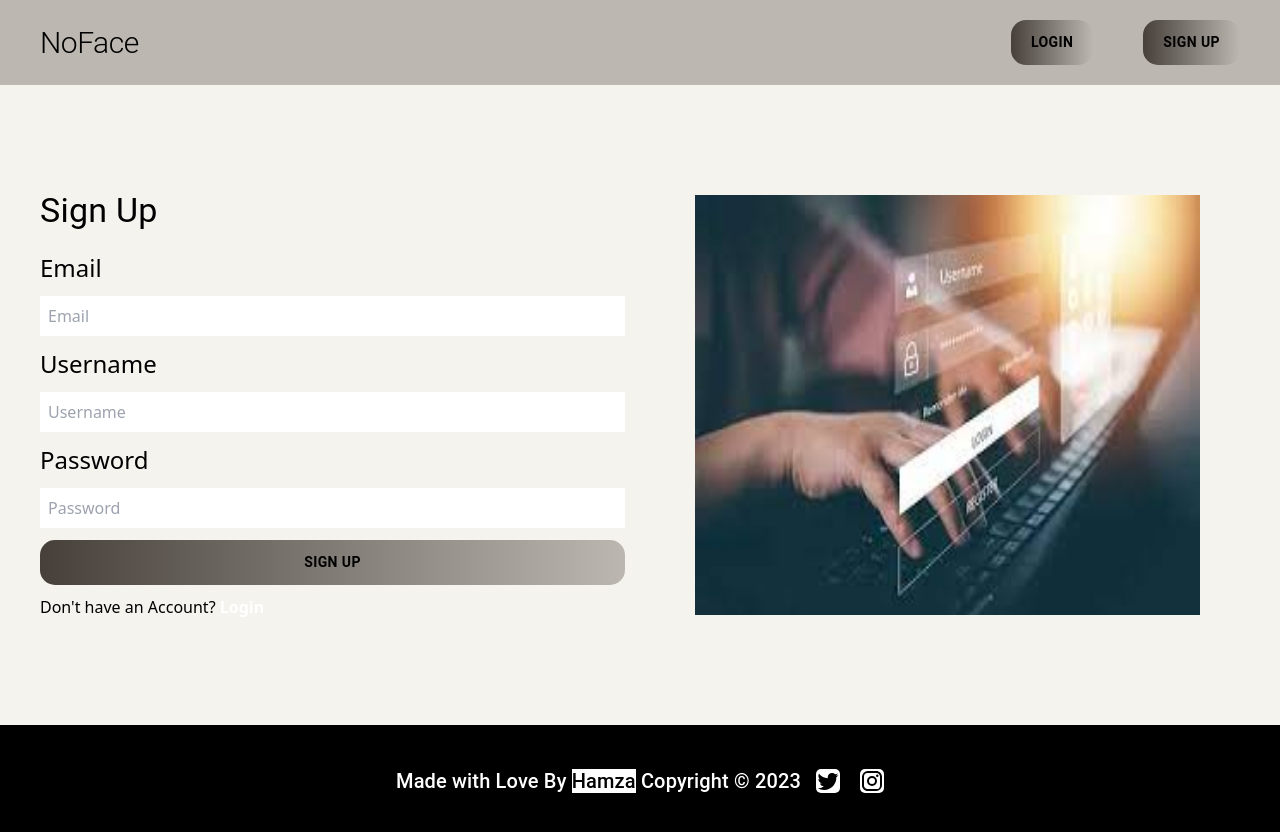
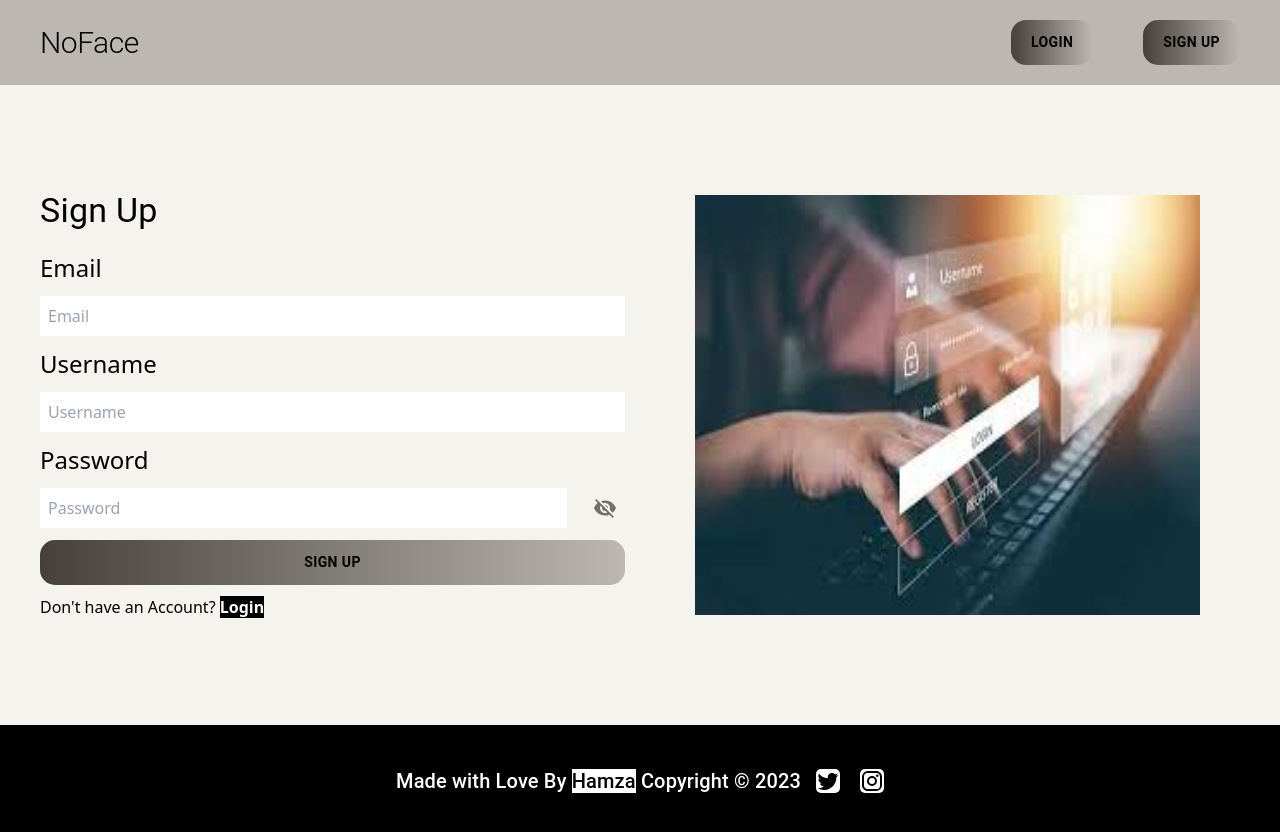
Before and after one commit to canhamzacode/Anonymous, a React (Vite) app: page /signup in a window 1280 px wide. Shown: the top 832 px of the page. Built offline with nearby package versions, Linux system fonts and the light colour scheme; no server answers.

Commit message:
made corrections

```diff
--- a/src/components/TopCategories.jsx
+++ b/src/components/TopCategories.jsx
@@ -62,7 +62,7 @@ const TopCategories = () => {
                     Our Anonymous Messaging App comes along with many great features. Here we are going to list some of them. Have a look below.
                 </Typography>
             </Box><br />
-            <Box className="w-full flex items-start pt-3 overflow-x-auto gap-8 custom-bar" ref={parentRef}>
+            <Box className="w-full flex items-start pt-3 overflow-x-hidden gap-8 custom-bar" ref={parentRef}>
                 {categories.map((category, key) => {
                     return (
                         <CategoriesCard
--- a/src/pages/Login.jsx
+++ b/src/pages/Login.jsx
@@ -1,4 +1,4 @@
-import { Box, Button, Typography } from '@mui/material';
+import { Box, Button, IconButton, Typography } from '@mui/material';
 import React, { useContext, useEffect, useState } from 'react';
 import { Link, useNavigate } from 'react-router-dom';
 import { signInWithEmailAndPassword } from 'firebase/auth';
@@ -9,6 +9,9 @@ import { AuthContext } from '../providers/AuthProvider';
 import useGetUserById from '../hooks/useGetUserById';
 import { auth } from '../config/firebase';
 import { useAuthState } from 'react-firebase-hooks/auth';
+import VisibilityIcon from '@mui/icons-material/Visibility';
+import VisibilityOffIcon from '@mui/icons-material/VisibilityOff';
+
 
 const navBtn = {
     background: "linear-gradient(90deg,#463f3a,#bcb8b1)",
@@ -24,6 +27,11 @@ const Login = () => {
     const userId = user?.uid;
     let userData = useGetUserById(userId);
     const { setMyUserDb } = useContext(AuthContext);
+    const [passwordVisible, setPasswordVisible] = useState(false);
+
+    const togglePasswordVisibility = () => {
+        setPasswordVisible((prevState) => !prevState);
+    };
 
     const [loading, setLoading] = useState(false);
     const [loginError, setLoginError] = useState('');
@@ -89,7 +97,22 @@ const Login = () => {
                         {errors.email && <Typography variant='p' sx={{ color: 'red' }}>{errors.email.message}</Typography>}
 
                         <label htmlFor='password' className='text-2xl'>Password</label>
-                        <input type='password' placeholder='Password' className='p-2' {...register('password')} />
+                        <Box sx={{
+                            display: "flex",
+                            justifyContent: "space-between",
+                            gap: "10px",
+                            width: "100%"
+                        }}>
+                            <input
+                                type={passwordVisible ? 'text' : 'password'}
+                                placeholder='Password'
+                                className='p-2 w-[90%]'
+                                {...register('password')}
+                            />
+                            <IconButton onClick={togglePasswordVisibility}>
+                                {passwordVisible ? <VisibilityIcon /> : <VisibilityOffIcon />}
+                            </IconButton>
+                        </Box>
                         {errors.password && <Typography variant='p' sx={{ color: 'red' }}>{errors.password.message}</Typography>}
 
                         {loginError && <Typography variant='p' sx={{ color: 'red' }}>{loginError}</Typography>}
@@ -100,7 +123,7 @@ const Login = () => {
                     </form>
 
                     <Typography variant='p'>
-                        Don't have an Account? <Link className='text-[#fff] font-bold' to={"/signup"}>
+                        Don't have an Account? <Link className='text-[#fff] font-bold bg-black' to={"/signup"}>
                             Sign Up
                         </Link>
                     </Typography>
--- a/src/pages/SignUp.jsx
+++ b/src/pages/SignUp.jsx
@@ -1,5 +1,5 @@
-import { Box, Button, Typography } from '@mui/material'
-import React, { useContext, useEffect } from 'react'
+import { Box, Button, IconButton, Typography } from '@mui/material'
+import React, { useContext, useEffect, useState } from 'react'
 import authImage from "../assets/image/auth.jpg"
 import { Link, useNavigate } from 'react-router-dom'
 import { useForm } from "react-hook-form"
@@ -10,6 +10,8 @@ import { auth, db } from '../config/firebase'
 import { createUserWithEmailAndPassword } from 'firebase/auth'
 import { collection, doc, getDoc, setDoc } from 'firebase/firestore'
 import { AuthContext } from '../providers/AuthProvider'
+import VisibilityIcon from '@mui/icons-material/Visibility';
+import VisibilityOffIcon from '@mui/icons-material/VisibilityOff';
 
 
 const navBtn = {
@@ -26,6 +28,12 @@ const SignUp = () => {
     const [user] = useAuthState(auth);
     const usersRef = collection(db, 'userRef');
     const { setMyUserDb, user: newOne } = useContext(AuthContext);
+    const [passwordVisible, setPasswordVisible] = useState(false);
+
+
+    const togglePasswordVisibility = () => {
+        setPasswordVisible((prevState) => !prevState);
+    };
 
     const checkUserExistence = async (userId) => {
         try {
@@ -113,14 +121,29 @@ const SignUp = () => {
                         <input type="text" placeholder='Username' className='p-2' {...register('username')} />
                         {errors.username && <Typography variant='p' sx={{ color: "red" }}>{errors.email.message}</Typography>}
                         <label htmlFor="username" className='text-2xl'>Password</label>
-                        <input type="password" placeholder='Password' className='p-2' {...register('password')} />
+                        <Box sx={{
+                            display: "flex",
+                            justifyContent: "space-between",
+                            gap: "10px",
+                            width: "100%"
+                        }}>
+                            <input
+                                type={passwordVisible ? 'text' : 'password'}
+                                placeholder='Password'
+                                className='p-2 w-[90%]'
+                                {...register('password')}
+                            />
+                            <IconButton onClick={togglePasswordVisibility}>
+                                {passwordVisible ? <VisibilityIcon /> : <VisibilityOffIcon />}
+                            </IconButton>
+                        </Box>
                         {errors.password && <Typography variant='p' sx={{ color: "red" }}>{errors.password.message}</Typography>}
                         <Button type='submit' sx={navBtn}>
                             Sign Up
                         </Button>
                     </form>
                     <Typography variant='p'>
-                        Don't have an Account? <Link className='text-[#fff] font-bold' to={"/login"}>
+                        Don't have an Account? <Link className='text-[#fff] bg-black font-bold' to={"/login"}>
                             Login
                         </Link>
                     </Typography>
```
